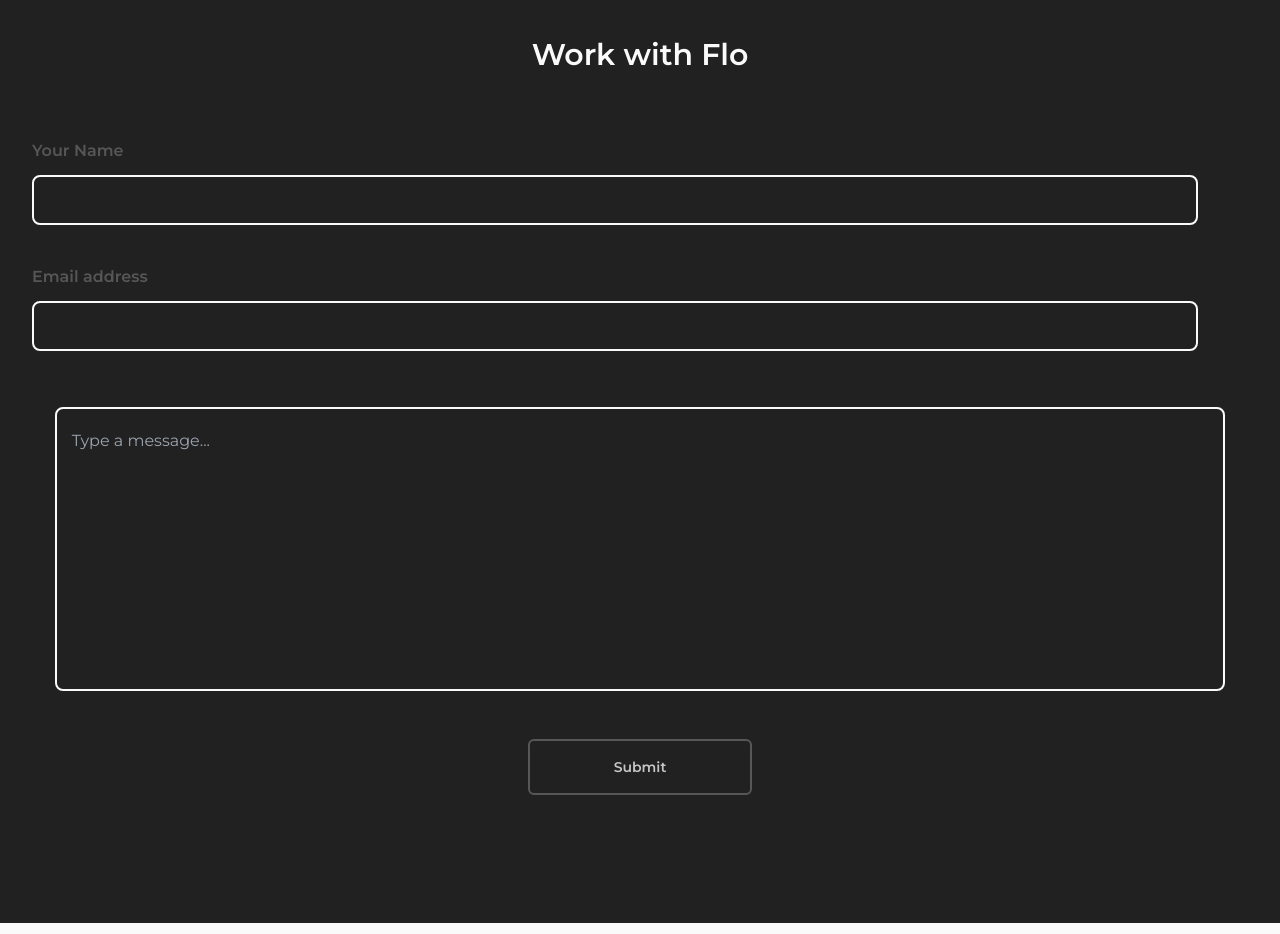
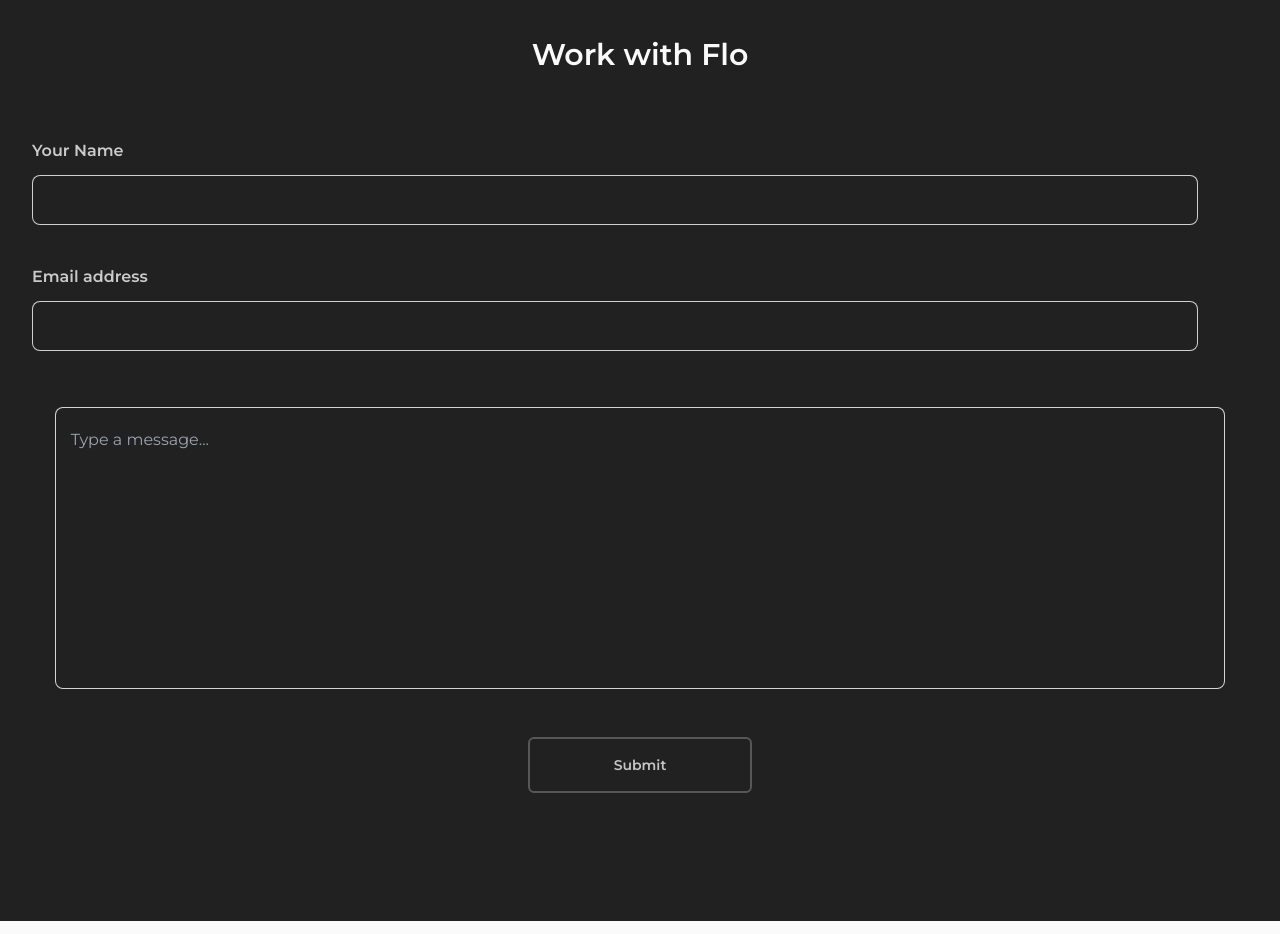
Before and after one commit to deelaurence/flo-react, a React (Vite) app: page / in a window 1280 px wide. Shown: the part 2660-3594 px from the top of the page. Built offline with nearby package versions, Linux system fonts and the light colour scheme.

Commit message:
third deployment

```diff
--- a/custom.css
+++ b/custom.css
@@ -52,7 +52,7 @@ footer{
 
  textarea{
     background-color: #212121;
-    border: 2px #fafafa solid;
+    border: 1px #fafafad3 solid;
     width: 95%;
     padding:4px
 
@@ -60,14 +60,14 @@ footer{
 label{
     width: 95%;
     padding: 2px;
-    color:#fafafa3f;
+    color:#fafafac8;
 
 
 }
 input{
     height: 50px;
     background-color: #212121;
-    border: 2px #fafafa solid;
+    border: 1px #fafaface solid;
     width: 100%;
     padding: 4px;
     outline:none
```
